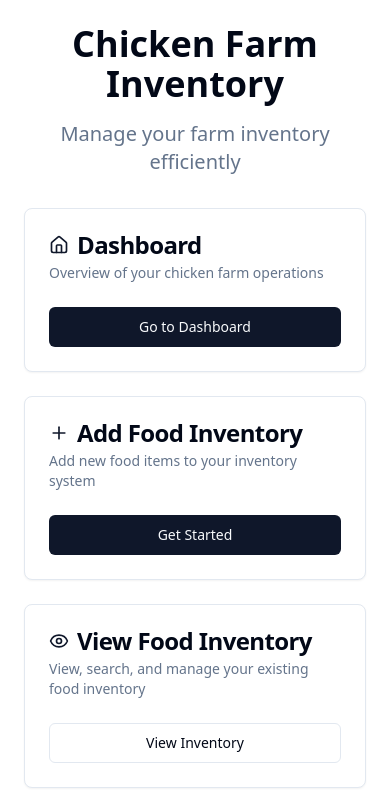
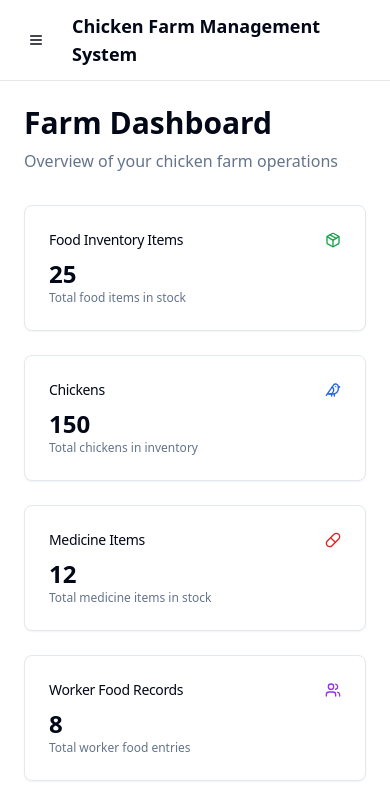
Before and after one commit to MikeZ-Job/Chicken-Data-Management-, a React (Vite) app: page / in a window 390 px wide. Shown: the top 810 px of the page. Built offline with nearby package versions, Linux system fonts and the light colour scheme.

Commit message:
Set dashboard as landing page
Make the dashboard the default landing page and ensure mobile-friendliness with a collapsible sidebar.

```diff
--- a/src/App.tsx
+++ b/src/App.tsx
@@ -24,7 +24,7 @@ const App = () => (
       <Sonner />
       <BrowserRouter>
         <Routes>
-          <Route path="/" element={<Index />} />
+          <Route path="/" element={<Dashboard />} />
           <Route path="/dashboard" element={<Dashboard />} />
           <Route path="/add-food-inventory" element={<AddFoodInventory />} />
           <Route path="/view-food-inventory" element={<ViewFoodInventory />} />
--- a/src/components/Layout.tsx
+++ b/src/components/Layout.tsx
@@ -20,7 +20,7 @@ interface LayoutProps {
 }
 
 const sidebarItems = [
-  { name: "Dashboard", path: "/dashboard", icon: Home },
+  { name: "Dashboard", path: "/", icon: Home },
   { name: "Add Food Inventory", path: "/add-food-inventory", icon: Plus },
   { name: "View Food Inventory", path: "/view-food-inventory", icon: Eye },
   { name: "Add Chicken Inventory", path: "/add-chicken-inventory", icon: Plus },
@@ -37,7 +37,7 @@ export const Layout = ({ children, showBackButton = false }: LayoutProps) => {
   const navigate = useNavigate();
 
   const handleBackToDashboard = () => {
-    navigate("/dashboard");
+    navigate("/");
   };
 
   return (
```
